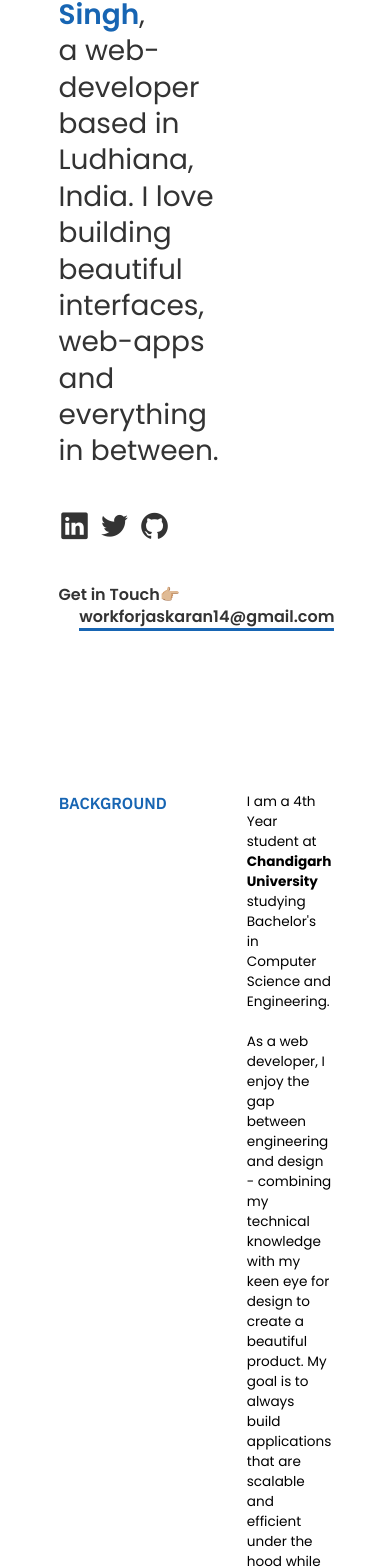
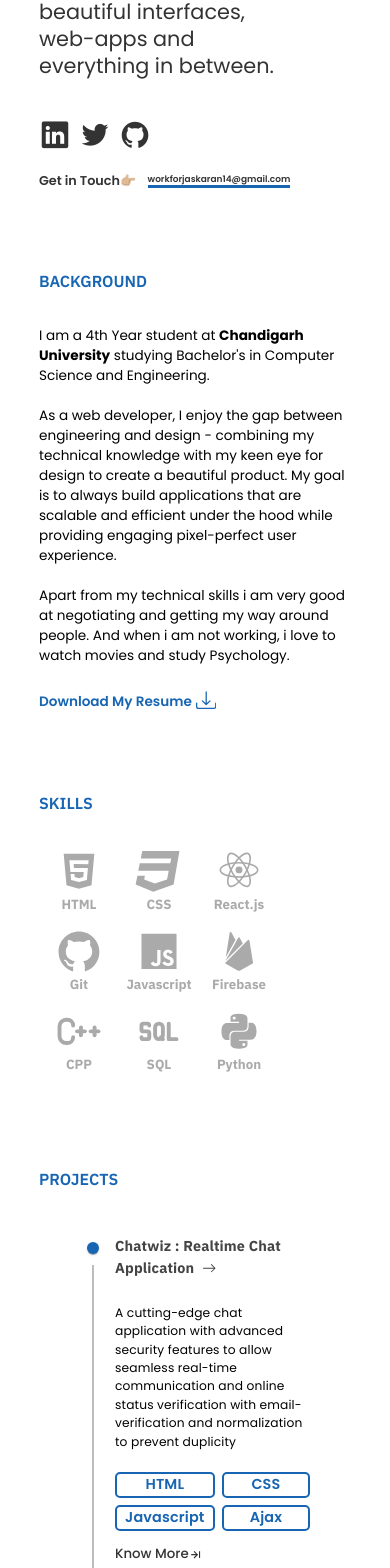
Before and after one commit to jaskaran019/Portfolio-Website, a React (Create React App) app: page / in a window 390 px wide. Shown: the part 340-1908 px from the top of the page. Built offline with nearby package versions, Linux system fonts and the light colour scheme.

Commit message:
added responsiveness

```diff
--- a/src/styles/Home.module.css
+++ b/src/styles/Home.module.css
@@ -368,3 +368,218 @@
 .footerSocialItem a:hover {
     color: #333;
 }
+
+
+/* Media Queries */
+
+@media (max-width: 480px) {
+    .masterContainer {
+        width: 80vw;
+        /* border: 1px solid green; */
+        background-color: #fff;
+    }
+    .welcomeMessage h3 {
+        font-size: 1.2em;
+    }
+    .welcomeMessage .desc {
+        margin-top: 2em;
+        font-family: 'Roboto Mono';
+    }
+    .welcomeMessage .desc p {
+        font-size: 1.3em;
+        width: 80%;
+        line-height: 1.3;
+    }
+    .email {
+        font-size: .8em;
+        margin-top: 1em;
+    }
+    .email a {
+        margin-right: 1px;
+        font-size: .7em;
+    }
+    .backgroundContainer {
+        margin-top: 5rem;
+        /* border: 1px solid red; */
+        display: flex;
+        flex-direction: column;
+        justify-content: flex-start;
+        align-items: flex-start;
+        gap: 2rem;
+        padding: 0;
+    }
+    .backgroundContainer p {
+        max-width: 100%;
+        font-size: .85em;
+        font-weight: 400;
+        text-align: left;
+    }
+    .skillsContainer {
+        margin-top: 5rem;
+        /* border: 1px solid red; */
+        display: flex;
+        flex-direction: column;
+        justify-content: flex-start;
+        align-items: flex-start;
+        gap: 2rem;
+        padding: 0;
+    }
+    .skillGrid {
+        grid-template-rows: 5em 5em 5em;
+        grid-template-columns: 5em 5em 5em;
+    }
+    .projectsContainer {
+        margin-top: 5rem;
+        /* border: 1px solid red; */
+        display: flex;
+        flex-direction: column;
+        justify-content: flex-start;
+        align-items: flex-start;
+        gap: 2rem;
+        padding: 0;
+    }
+    .projectDesc {
+        width: 50vw;
+    }
+    .projectSkillList {
+        display: grid;
+        grid-template-rows: auto auto;
+        grid-template-columns: auto auto;
+    }
+    .projectSkill {
+        text-align: center;
+        width: auto;
+        min-width: 5em;
+        padding: 0;
+    }
+    .contactContainer {
+        margin-top: 5rem;
+        /* border: 1px solid red; */
+        display: flex;
+        flex-direction: column;
+        justify-content: flex-start;
+        align-items: flex-start;
+        gap: 2rem;
+        padding: 0;
+    }
+    .contactFormSubContainer {
+        width: 100%;
+    }
+    .formInput {
+        width: 60vw;
+    }
+    .form textarea {
+        width: 60vw;
+    }
+    .footer {
+        margin-top: 0;
+        padding: 2em 5em;
+        font-size: .5em;
+    }
+    .footerSocialList {
+        display: none;
+    }
+}
+
+@media (min-width: 481px) and (max-width: 767px) {
+    .masterContainer {
+        width: 80vw;
+        /* border: 1px solid green; */
+        background-color: #fff;
+    }
+    .welcomeMessage h3 {
+        font-size: 1.5em;
+    }
+    .welcomeMessage .desc {
+        margin-top: 3em;
+        font-family: 'Roboto Mono';
+    }
+    .welcomeMessage .desc p {
+        font-size: 1.7em;
+        width: 75%;
+        line-height: 1.3;
+    }
+    .backgroundContainer {
+        margin-top: 10rem;
+        /* border: 1px solid red; */
+        gap: 2rem;
+        padding: 0;
+    }
+    .skillsContainer {
+        margin-top: 10rem;
+        /* border: 1px solid red; */
+        gap: 2rem;
+        padding: 0;
+    }
+    .projectsContainer {
+        margin-top: 10rem;
+        /* border: 1px solid red; */
+        gap: 2rem;
+        padding: 0;
+    }
+    .projectDesc {
+        width: 50vw;
+    }
+    .projectSkillList {
+        display: grid;
+        grid-template-rows: auto auto;
+        grid-template-columns: auto auto;
+        grid-column-gap: 0px;
+    }
+    .projectSkill {
+        text-align: center;
+        width: auto;
+        min-width: 5em;
+        max-width: 9em;
+        padding: 0 2px;
+    }
+    .contactContainer {
+        margin-top: 10rem;
+        /* border: 1px solid red; */
+        gap: 2rem;
+        padding: 0;
+    }
+    .footerSocialList {
+        display: flex;
+    }
+}
+
+@media (min-width: 768px) and (max-width: 1024px) {
+    .backgroundContainer {
+        margin-top: 10rem;
+        /* border: 1px solid red; */
+        gap: 2rem;
+        padding: 0;
+    }
+    .skillsContainer {
+        margin-top: 10rem;
+        /* border: 1px solid red; */
+        gap: 2rem;
+        padding: 0;
+    }
+    .projectsContainer {
+        margin-top: 10rem;
+        /* border: 1px solid red; */
+        gap: 2rem;
+        padding: 0;
+    }
+    .projectDesc {
+        width: 50vw;
+    }
+    .projectSkill {
+        text-align: center;
+        width: auto;
+        min-width: 5em;
+        max-width: 9em;
+        padding: 0 2px;
+    }
+    .contactContainer {
+        margin-top: 10rem;
+        /* border: 1px solid red; */
+        gap: 2rem;
+        padding: 0;
+    }
+    .footerSocialList {
+        display: flex;
+    }
+}
```
